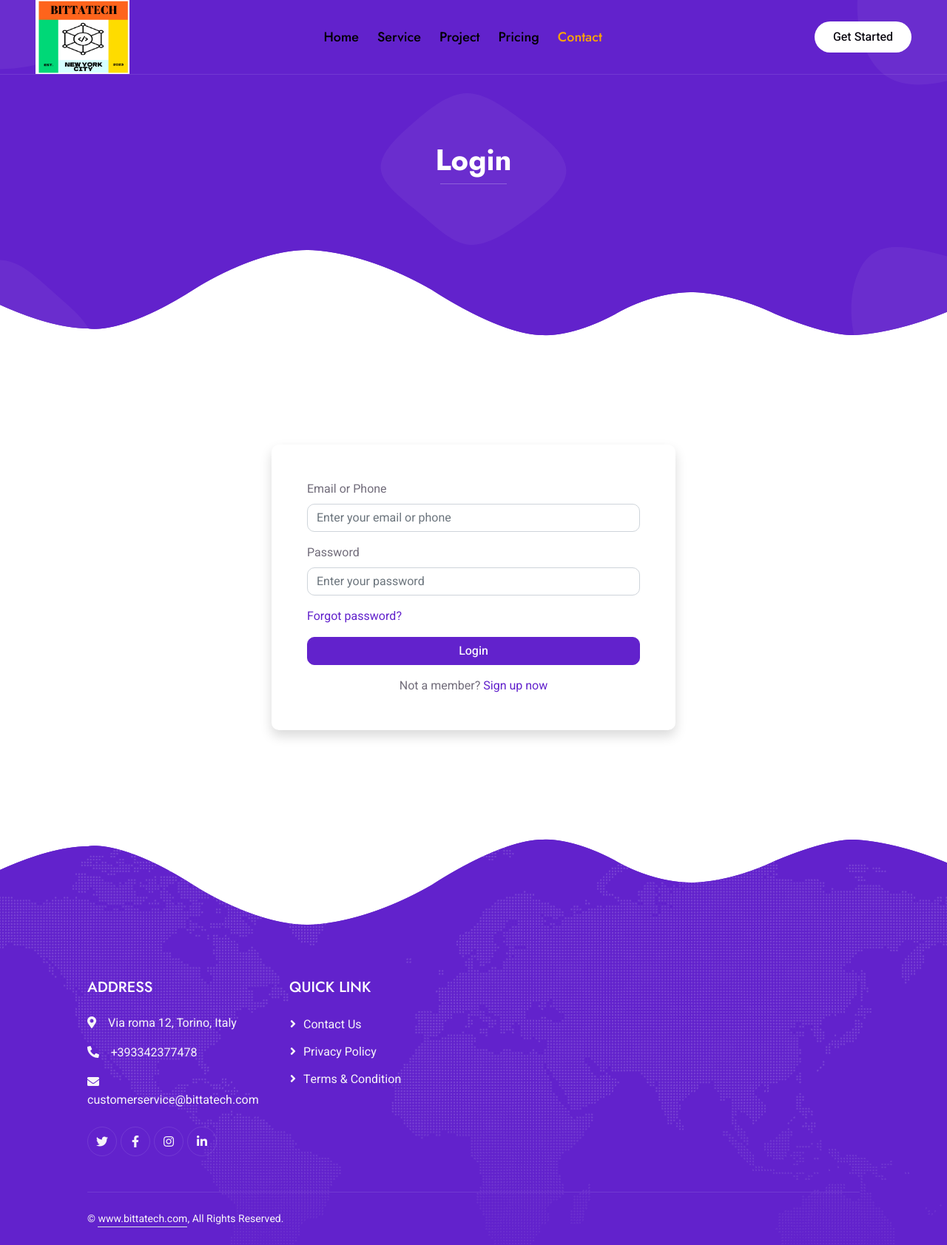
After one commit to BitwodedSeleshiDemissie/bittatech, a Flask app: page /login in a window 1280 px wide. The commit adds this page. Shown: the whole page at 74% size. Run offline with Flask 3, Linux system fonts and the light colour scheme; some libraries are stand-ins or nearby versions.

Commit message:
login page kinda set

```diff
--- a/app.py
+++ b/app.py
@@ -202,6 +202,12 @@ def seo_optimization():
 @app.route('/social-media-marketing')
 def social_media_marketing():
     return render_template('social_media_marketing.html')
+@app.route('/login')
+def login():
+    return render_template('login.html')
+@app.route('/sighup')
+def sighup():
+    return render_template('sighup.html')
 
 @app.route('/terms')
 def terms():
--- a/templates/contact.html
+++ b/templates/contact.html
@@ -65,7 +65,7 @@
                         <a href="{{ url_for('pricing') }}" class="nav-item nav-link ">Pricing</a>
                         <a href="{{ url_for('contact') }}" class="nav-item nav-link active">Contact</a>
                     </div>
-                    <a href="" class="btn rounded-pill py-2 px-4 ms-3 d-none d-lg-block">Get Started</a>
+                    <a href="{{ url_for('login') }}" class="btn rounded-pill py-2 px-4 ms-3 d-none d-lg-block">Login/Signup</a>
                 </div>
             </nav>
 
--- a/templates/index.html
+++ b/templates/index.html
@@ -65,7 +65,7 @@
                         <a href="{{ url_for('pricing') }}" class="nav-item nav-link">Pricing</a>
                         <a href="{{ url_for('contact') }}" class="nav-item nav-link">Contact</a>
                     </div>
-                    <a href="{{ url_for('contact') }}" class="btn rounded-pill py-2 px-4 ms-3 d-none d-lg-block">Get Started </a>
+                    <a href="{{ url_for('contact') }}" class="btn rounded-pill py-2 px-4 ms-3 d-none d-lg-block">Login/Signup </a>
                 </div>
             </nav>
 
--- /dev/null
+++ b/templates/login.html
@@ -0,0 +1,168 @@
+<!DOCTYPE html>
+<html lang="en">
+
+<head>
+    <meta charset="utf-8">
+    <title>bittatech - Login</title>
+    <meta content="width=device-width, initial-scale=1.0" name="viewport">
+    <meta content="" name="keywords">
+    <meta content="" name="description">
+
+    <!-- Favicon -->
+    <link href="{{ url_for('static', filename='img/favi.png') }}" rel="icon">
+
+    <!-- Google Web Fonts -->
+    <link rel="preconnect" href="https://fonts.googleapis.com">
+    <link rel="preconnect" href="https://fonts.gstatic.com" crossorigin>
+    <link href="https://fonts.googleapis.com/css2?family=Heebo:wght@400;500&family=Jost:wght@500;600;700&display=swap" rel="stylesheet">
+
+    <!-- Icon Font Stylesheet -->
+    <link href="https://cdnjs.cloudflare.com/ajax/libs/font-awesome/5.10.0/css/all.min.css" rel="stylesheet">
+    <link href="https://cdn.jsdelivr.net/npm/bootstrap-icons@1.4.1/font/bootstrap-icons.css" rel="stylesheet">
+
+    <!-- Libraries Stylesheet -->
+    <link href="{{ url_for('static', filename='lib/animate/animate.min.css') }}" rel="stylesheet">
+    <link href="{{ url_for('static', filename='lib/owlcarousel/assets/owl.carousel.min.css') }}" rel="stylesheet">
+    <link href="{{ url_for('static', filename='lib/lightbox/css/lightbox.min.css') }}" rel="stylesheet">
+
+    <!-- Customized Bootstrap Stylesheet -->
+    <link href="{{ url_for('static', filename='css/bootstrap.min.css') }}" rel="stylesheet">
+
+    <!-- Template Stylesheet -->
+    <link href="{{ url_for('static', filename='css/style.css') }}" rel="stylesheet">
+</head>
+
+<body>
+    <div class="container-xxl bg-white p-0">
+        <!-- Spinner Start -->
+        <div id="spinner" class="show bg-white position-fixed translate-middle w-100 vh-100 top-50 start-50 d-flex align-items-center justify-content-center">
+            <div class="spinner-grow text-primary" style="width: 3rem; height: 3rem;" role="status">
+                <span class="sr-only">Loading...</span>
+            </div>
+        </div>
+        <!-- Spinner End -->
+
+        <!-- Navbar & Hero Start -->
+        <div class="container-xxl position-relative p-0">
+            <nav class="navbar navbar-expand-lg navbar-light px-4 px-lg-5 py-3 py-lg-0">
+                <a href="{{ url_for('home') }}" class="navbar-brand p-0">
+                    <!-- Image reference updated to use Flask's url_for -->
+                    <img src="{{ url_for('static', filename='img/alora.jpg') }}" alt="Logo">
+                </a>
+                <button class="navbar-toggler" type="button" data-bs-toggle="collapse" data-bs-target="#navbarCollapse">
+                    <span class="fa fa-bars"></span>
+                </button>
+                <div class="collapse navbar-collapse" id="navbarCollapse">
+                    <div class="navbar-nav mx-auto py-0">
+                        <a href="{{ url_for('home') }}" class="nav-item nav-link">Home</a>
+                        <a href="{{ url_for('service') }}" class="nav-item nav-link">Service</a>
+                        <a href="{{ url_for('project') }}" class="nav-item nav-link">Project</a>
+                        <a href="{{ url_for('pricing') }}" class="nav-item nav-link">Pricing</a>
+                        <a href="{{ url_for('contact') }}" class="nav-item nav-link active">Contact</a>
+                    </div>
+                    <a href="" class="btn rounded-pill py-2 px-4 ms-3 d-none d-lg-block">Get Started</a>
+                </div>
+            </nav>
+
+            <div class="container-xxl py-5 bg-primary hero-header">
+                <div class="container my-5 py-5 px-lg-5">
+                    <div class="row g-5 py-5">
+                        <div class="col-12 text-center">
+                            <h1 class="text-white animated slideInDown">Login</h1>
+                            <hr class="bg-white mx-auto mt-0" style="width: 90px;">
+                        </div>
+                    </div>
+                </div>
+            </div>
+        </div>
+        <!-- Navbar & Hero End -->
+
+        <!-- Login Form Start -->
+        <div class="container py-5">
+            <div class="row justify-content-center">
+                <div class="col-12 col-md-6">
+                    <div class="card shadow border-0">
+                        <div class="card-body p-5">
+                            <form action="#" method="post">
+                                <div class="mb-3">
+                                    <label for="email" class="form-label">Email or Phone</label>
+                                    <input type="text" class="form-control" id="email" placeholder="Enter your email or phone" required>
+                                </div>
+                                <div class="mb-3">
+                                    <label for="password" class="form-label">Password</label>
+                                    <input type="password" class="form-control" id="password" placeholder="Enter your password" required>
+                                </div>
+                                <div class="mb-3 d-flex justify-content-between">
+                                    <a href="#" class="text-primary">Forgot password?</a>
+                                </div>
+                                <div class="mb-3">
+                                    <button type="submit" class="btn btn-primary w-100">Login</button>
+                                </div>
+                            </form>
+                            <div class="text-center mt-3">
+                                <p class="mb-0">Not a member? <a href="{{ url_for('signup') }}">Sign up now</a></p>
+                            </div>
+                        </div>
+                    </div>
+                </div>
+            </div>
+        </div>
+        <!-- Login Form End -->
+
+        <!-- Footer Start -->
+        <div class="container-fluid bg-primary text-light footer wow fadeIn" data-wow-delay="0.1s">
+            <div class="container py-5 px-lg-5">
+                <div class="row g-5">
+                    <div class="col-md-6 col-lg-3">
+                        <p class="section-title text-white h5 mb-4">Address</p>
+                        <p><i class="fa fa-map-marker-alt me-3"></i>Via roma 12, Torino, Italy</p>
+                        <p><i class="fa fa-phone-alt me-3"></i>+393342377478</p>
+                        <p><i class="fa fa-envelope me-3"></i>customerservice@bittatech.com</p>
+                        <div class="d-flex pt-2">
+                            <a class="btn btn-outline-light btn-social" href=""><i class="fab fa-twitter"></i></a>
+                            <a class="btn btn-outline-light btn-social" href=""><i class="fab fa-facebook-f"></i></a>
+                            <a class="btn btn-outline-light btn-social" href=""><i class="fab fa-instagram"></i></a>
+                            <a class="btn btn-outline-light btn-social" href=""><i class="fab fa-linkedin-in"></i></a>
+                        </div>
+                    </div>
+                    <div class="col-md-6 col-lg-3">
+                        <p class="section-title text-white h5 mb-4">Quick Link</p>
+                        <a class="btn btn-link" href="{{ url_for('contact') }}">Contact Us</a>
+                        <a class="btn btn-link" href="{{ url_for('privacy_policy') }}">Privacy Policy</a>
+                        <a class="btn btn-link" href="{{ url_for('terms') }}">Terms & Condition</a>
+                    </div>
+                </div>
+            </div>
+            <div class="container px-lg-5">
+                <div class="copyright">
+                    <div class="row">
+                        <div class="col-md-6 text-center text-md-start mb-3 mb-md-0">
+                            &copy; <a class="border-bottom" href="{{ url_for('home') }}">www.bittatech.com</a>, All Rights Reserved.
+                        </div>
+                    </div>
+                </div>
+            </div>
+        </div>
+        <!-- Footer End -->
+
+        <!-- Back to Top -->
+        <a href="#" class="btn btn-lg btn-secondary btn-lg-square back-to-top"><i class="bi bi-arrow-up"></i></a>
+    </div>
+
+    <!-- JavaScript Libraries -->
+    <script src="https://code.jquery.com/jquery-3.4.1.min.js"></script>
+    <script src="https://cdn.jsdelivr.net/npm/bootstrap@5.0.0/dist/js/bootstrap.bundle.min.js"></script>
+    <script src="{{ url_for('static', filename='lib/wow/wow.min.js') }}"></script>
+    <script src="{{ url_for('static', filename='lib/easing/easing.min.js') }}"></script>
+    <script src="{{ url_for('static', filename='lib/waypoints/waypoints.min.js') }}"></script>
+    <script src="{{ url_for('static', filename='lib/counterup/counterup.min.js') }}"></script>
+    <script src="{{ url_for('static', filename='lib/owlcarousel/owl.carousel.min.js') }}"></script>
+    <script src="{{ url_for('static', filename='lib/isotope/isotope.pkgd.min.js') }}"></script>
+    <script src="{{ url_for('static', filename='lib/lightbox/js/lightbox.min.js') }}"></script>
+
+    <!-- Template Javascript -->
+    <script src="{{ url_for('static', filename='js/main.js') }}"></script>
+
+</body>
+
+</html>
--- a/templates/pricing.html
+++ b/templates/pricing.html
@@ -63,7 +63,7 @@
                         <a href="{{ url_for('pricing') }}" class="nav-item nav-link active">Pricing</a>
                         <a href="{{ url_for('contact') }}" class="nav-item nav-link">Contact</a>
                     </div>
-                    <a href="" class="btn rounded-pill py-2 px-4 ms-3 d-none d-lg-block">Get Started</a>
+                    <a href="{{ url_for('login') }}" class="btn rounded-pill py-2 px-4 ms-3 d-none d-lg-block">Login/Signup</a>
                 </div>
             </nav>
 
--- a/templates/privacy_policy.html
+++ b/templates/privacy_policy.html
@@ -63,7 +63,7 @@
                         <a href="{{ url_for('pricing') }}" class="nav-item nav-link ">Pricing</a>
                         <a href="{{ url_for('contact') }}" class="nav-item nav-link">Contact</a>
                     </div>
-                    <a href="" class="btn rounded-pill py-2 px-4 ms-3 d-none d-lg-block">Get Started</a>
+                    <a href="{{ url_for('login') }}" class="btn rounded-pill py-2 px-4 ms-3 d-none d-lg-block">Login/Signup</a>
                 </div>
             </nav>
 
--- a/templates/project.html
+++ b/templates/project.html
@@ -61,7 +61,7 @@
                         <a href="{{ url_for('pricing') }}" class="nav-item nav-link">Pricing</a>
                         <a href="{{ url_for('contact') }}" class="nav-item nav-link">Contact</a>
                     </div>
-                    <a href="#" class="btn rounded-pill py-2 px-4 ms-3 d-none d-lg-block">Get Started</a>
+                    <a href="{{ url_for('login') }}" class="btn rounded-pill py-2 px-4 ms-3 d-none d-lg-block">Login/Signup</a>
                 </div>
             </nav>
 
--- a/templates/service.html
+++ b/templates/service.html
@@ -59,7 +59,7 @@
                         <a href="{{ url_for('pricing') }}" class="nav-item nav-link">Pricing</a>
                         <a href="{{ url_for('contact') }}" class="nav-item nav-link">Contact</a>
                     </div>
-                    <a href="" class="btn rounded-pill py-2 px-4 ms-3 d-none d-lg-block">Get Started</a>
+                    <a href="{{ url_for('login') }}" class="btn rounded-pill py-2 px-4 ms-3 d-none d-lg-block">Login/Signup</a>
                 </div>
             </nav>
 
--- a/templates/terms.html
+++ b/templates/terms.html
@@ -63,7 +63,7 @@
                         <a href="{{ url_for('pricing') }}" class="nav-item nav-link ">Pricing</a>
                         <a href="{{ url_for('contact') }}" class="nav-item nav-link">Contact</a>
                     </div>
-                    <a href="" class="btn rounded-pill py-2 px-4 ms-3 d-none d-lg-block">Get Started</a>
+                    <a href="{{ url_for('login') }}" class="btn rounded-pill py-2 px-4 ms-3 d-none d-lg-block">Login/Signup</a>
                 </div>
             </nav>
 
```
Also changed, not shown: templates/signup.html (added, +177 -0 lines).
